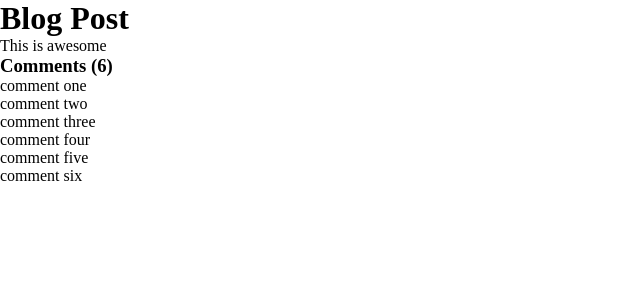
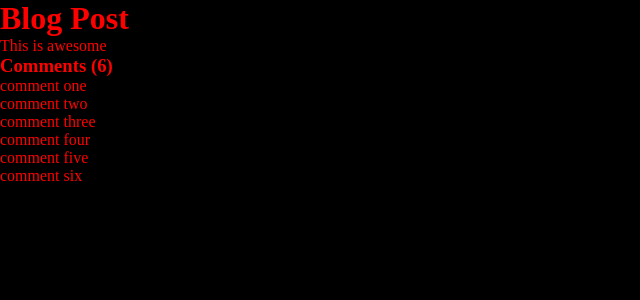
Before and after one commit to Web-Dev-Codi/FeedBack-UI-React, a React (Create React App) app: page / in a window 1280 px wide. Shown: the top 300 px of the page, without its empty margins (0-640 px from the left). Built offline with nearby package versions, Linux system fonts and the light colour scheme.

Commit message:
adding conditionals

```diff
--- a/src/App.js
+++ b/src/App.js
@@ -8,7 +8,15 @@ function App() {
     { id: 4, text: 'comment four' },
     { id: 5, text: 'comment five' },
     { id: 6, text: 'comment six' }
-  ]
+  ];
+
+
+  const loading = false;
+  const showComments = false;
+
+  if (loading) {
+    return <h1>Loading...</h1>
+  }
 
   return (
     <div className="container">
@@ -19,7 +27,7 @@ function App() {
         <h3>Comments ({comments.length})</h3>
         <ul>
           {comments.map((id, index) => {
-            return <li key={index}>{id.text}</li>;
+            return <ul key={index}><li>{id.text}</li></ul>;
           })}
         </ul>
       </div>
--- a/src/index.css
+++ b/src/index.css
@@ -3,3 +3,11 @@
   margin: 0;
   box-sizing: border-box;
 }
+
+body {
+  background-color: black;
+}
+
+.container {
+  color: red;
+}
```
